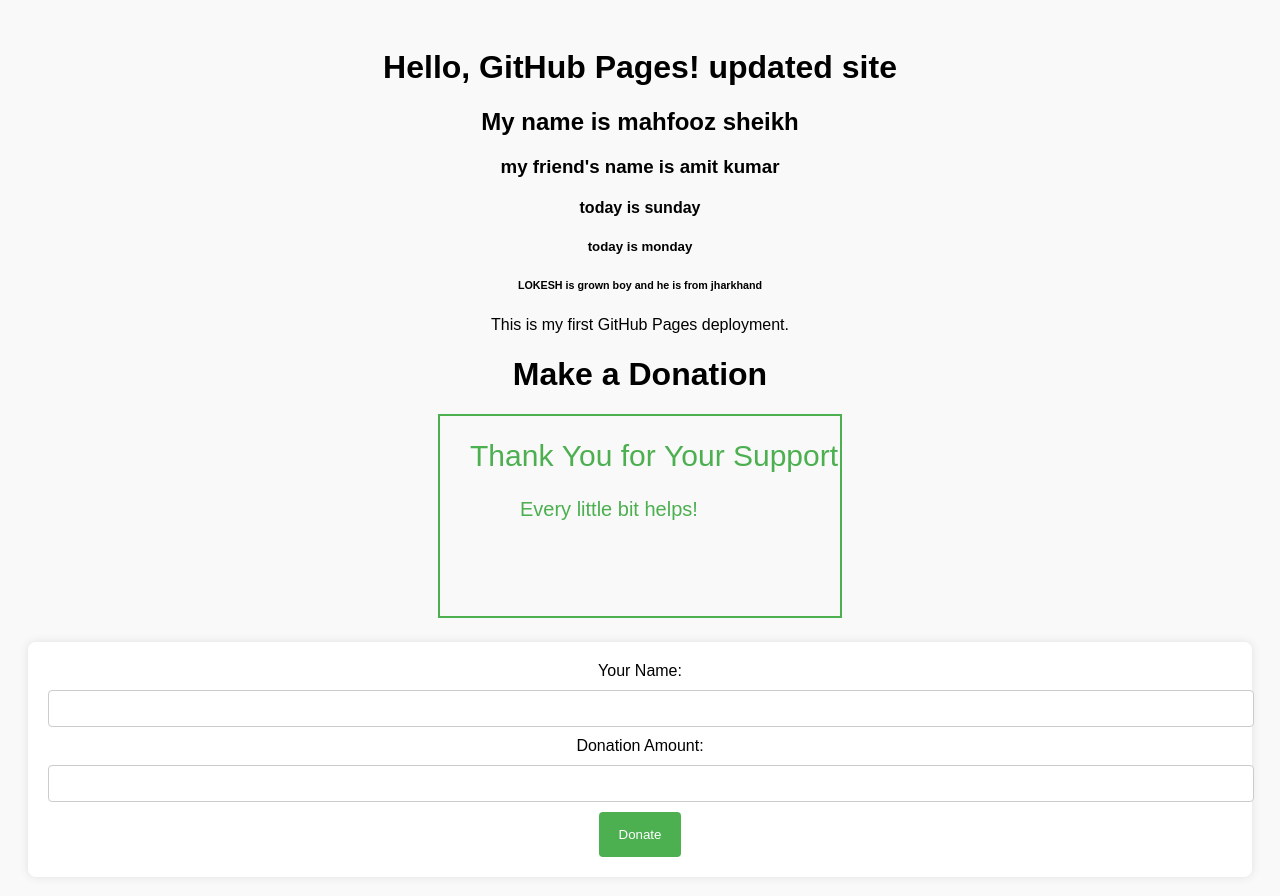
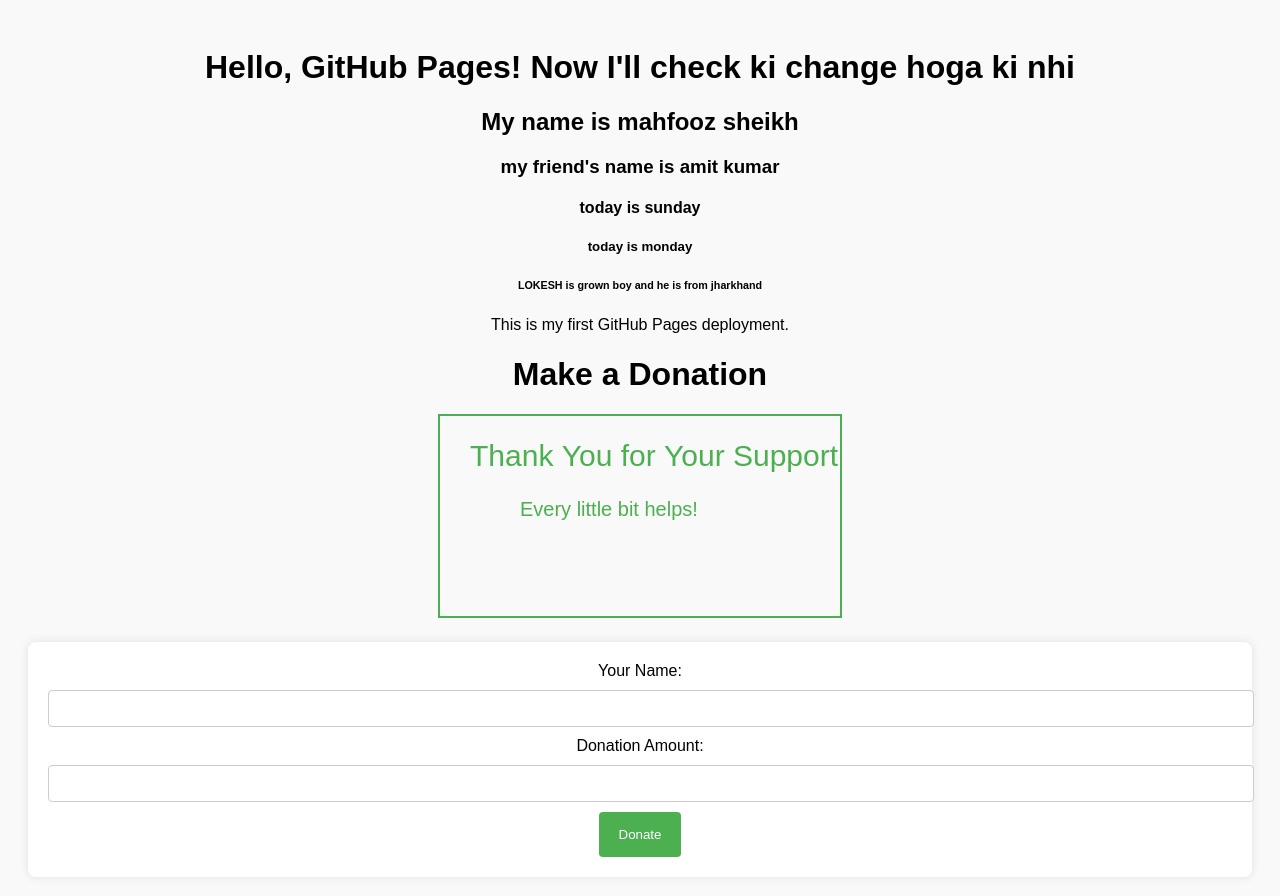
Before and after one commit to md-mahfooz-sheikh/Small, a plain HTML site: page index.html in a window 1280 px wide. Drawn offline with Linux system fonts and the light colour scheme.

Commit message:
Update index.html

```diff
--- a/index.html
+++ b/index.html
@@ -6,7 +6,7 @@
     <title>My Simple Site</title>
 </head>
 <body>
-    <h1>Hello, GitHub Pages! updated site</h1>
+    <h1>Hello, GitHub Pages! Now I'll check ki change hoga ki nhi</h1>
     <h2>My name is mahfooz sheikh</h2>
     <h3>my friend's name is amit kumar </h3>
     <h4>today is sunday</h4>
```
